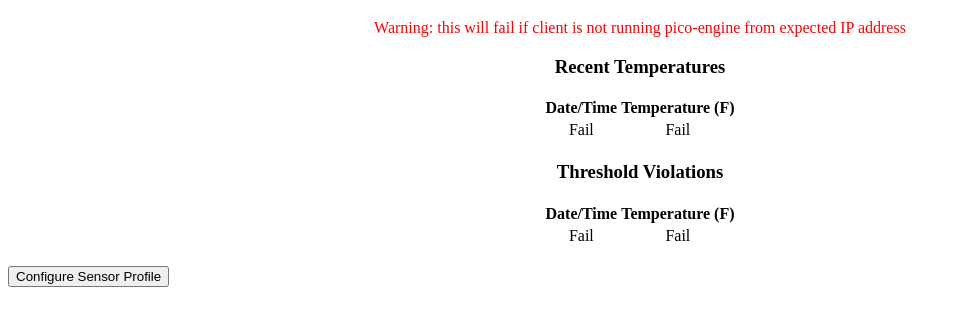
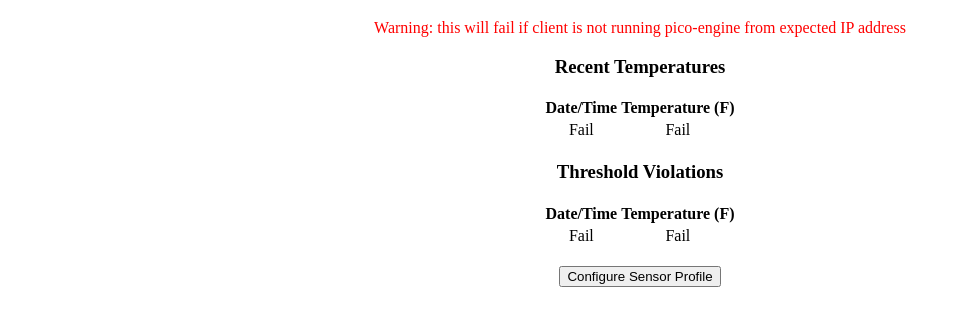
Before and after one commit to albellows/improved-dollop, a website: page index.html in a window 1280 px wide. Shown: the part 87-412 px from the top of the page, without its empty margins (0-961 px from the left). Drawn offline with nearby package versions, Linux system fonts and the light colour scheme; no server answers.

Commit message:
fixed back to temperatures for github hosting

```diff
--- a/index.html
+++ b/index.html
@@ -19,8 +19,10 @@
 	<temperature-list></temperature-list>
 	<threshold-violations></threshold-violations>
 	<br/>
-	<button class="dashboard-buttton" id="buttonDashboard" onclick="location.href = '/dashboard.html';">
-		Configure Sensor Profile
-	</button>
+	<div style="text-align: center;">
+		<a href="dashboard.html">
+			<button>Configure Sensor Profile</button>
+		</a>
+	</div>
 </body>
 </html>
```
